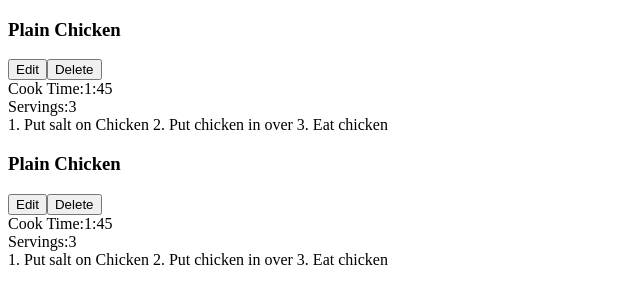
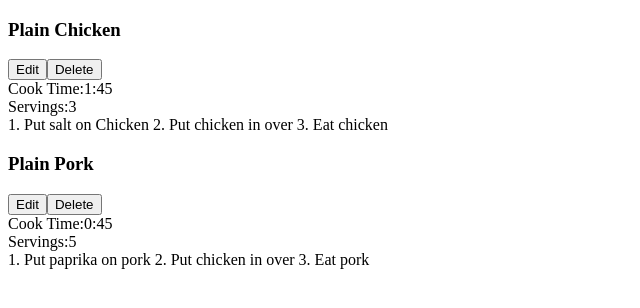
Before and after one commit to BavKudhail/cooking-with-react, a React (Create React App) app: page / in a window 1280 px wide. Shown: the top 308 px of the page, without its empty margins (0-640 px from the left). Built offline with nearby package versions, Linux system fonts and the light colour scheme.

Commit message:
replaced hard-coded data with dynamic variables

```diff
--- a/src/App.js
+++ b/src/App.js
@@ -15,14 +15,13 @@ const sampleRecipes = [
     name: "Plain Pork",
     servings: 5,
     cookTime: "0:45",
-    instructions:
-      "1. Put paprika on pork\n2. Put chicken in over\n3. Eat pork",
+    instructions: "1. Put paprika on pork\n2. Put chicken in over\n3. Eat pork",
   },
 ];
 
 // Consumer
 function App() {
-  return <RecipeList />;
+  return <RecipeList recipes={sampleRecipes} />;
 }
 
 export default App;
--- a/src/Recipe.js
+++ b/src/Recipe.js
@@ -1,11 +1,11 @@
 import React from "react";
 
-export default function Recipe() {
+export default function Recipe({ name, cookTime, servings, instructions }) {
   return (
     <div>
-    {/* recipe */}
+      {/* recipe */}
       <div>
-        <h3>Plain Chicken</h3>
+        <h3>{name}</h3>
         <div>
           <button>Edit</button>
           <button>Delete</button>
@@ -14,15 +14,15 @@ export default function Recipe() {
       {/* cook time */}
       <div>
         <span>Cook Time:</span>
-        <span>1:45</span>
+        <span>{cookTime}</span>
       </div>
       {/* serving information */}
       <div>
         <span>Servings:</span>
-        <span>3</span>
+        <span>{servings}</span>
       </div>
       <div>
-        <div>1. Put salt on Chicken 2. Put chicken in over 3. Eat chicken</div>
+        <div>{instructions}</div>
       </div>
     </div>
   );
--- a/src/RecipeList.js
+++ b/src/RecipeList.js
@@ -2,11 +2,12 @@ import React from "react";
 import Recipe from "./Recipe";
 
 // Recipe list functional component
-export default function RecipeList() {
+export default function RecipeList({ recipes }) {
   return (
-    <>
-      <Recipe />
-      <Recipe />
-    </>
+    <div>
+      {recipes.map((recipe) => {
+        return <Recipe key={recipe.id} {...recipe} />;
+      })}
+    </div>
   );
 }
```
